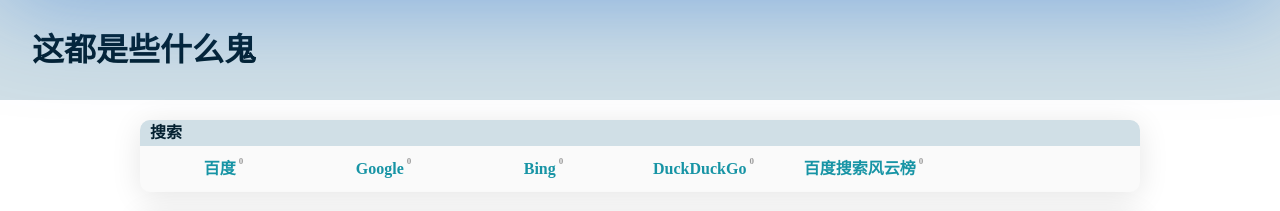
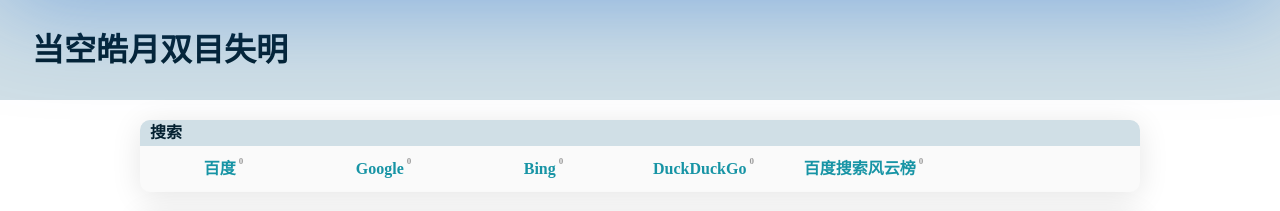
Before and after one commit to wzswzd/wzswzd.github.io, a Jekyll site: the page others/index/index.html, which Jekyll copies as it is, in a window 1280 px wide. Shown: the top 211 px of the page. Built offline with Jekyll 4.4.1, drawn with Linux system fonts in a browser that asks for light colours.

Commit message:
1. 修正了大标题文字。

```diff
--- a/others/index/index.html
+++ b/others/index/index.html
@@ -5,14 +5,14 @@
   <meta http-equiv="X-UA-Compatible" content="IE=edge" />
   <meta name="renderer" content="webkit" />
   <meta name="viewport" content="width=device-width, initial-scale=1" />
-  <title>我的导航</title>
+  <title>文字导航</title>
   <link rel="stylesheet" type="text/css" href="mystyle.css" />
   <script type="text/javascript" src="jquery.js"></script>
   <script type="text/javascript" src="myjavascript.js"></script>
  </head>
  <body>
   <div class="menu">
-   <p>这都是些什么鬼</p>
+   <p>当空皓月双目失明</p>
    <span></span>
   </div>
   <div style="max-width:1000px; margin:10px auto;">
```
